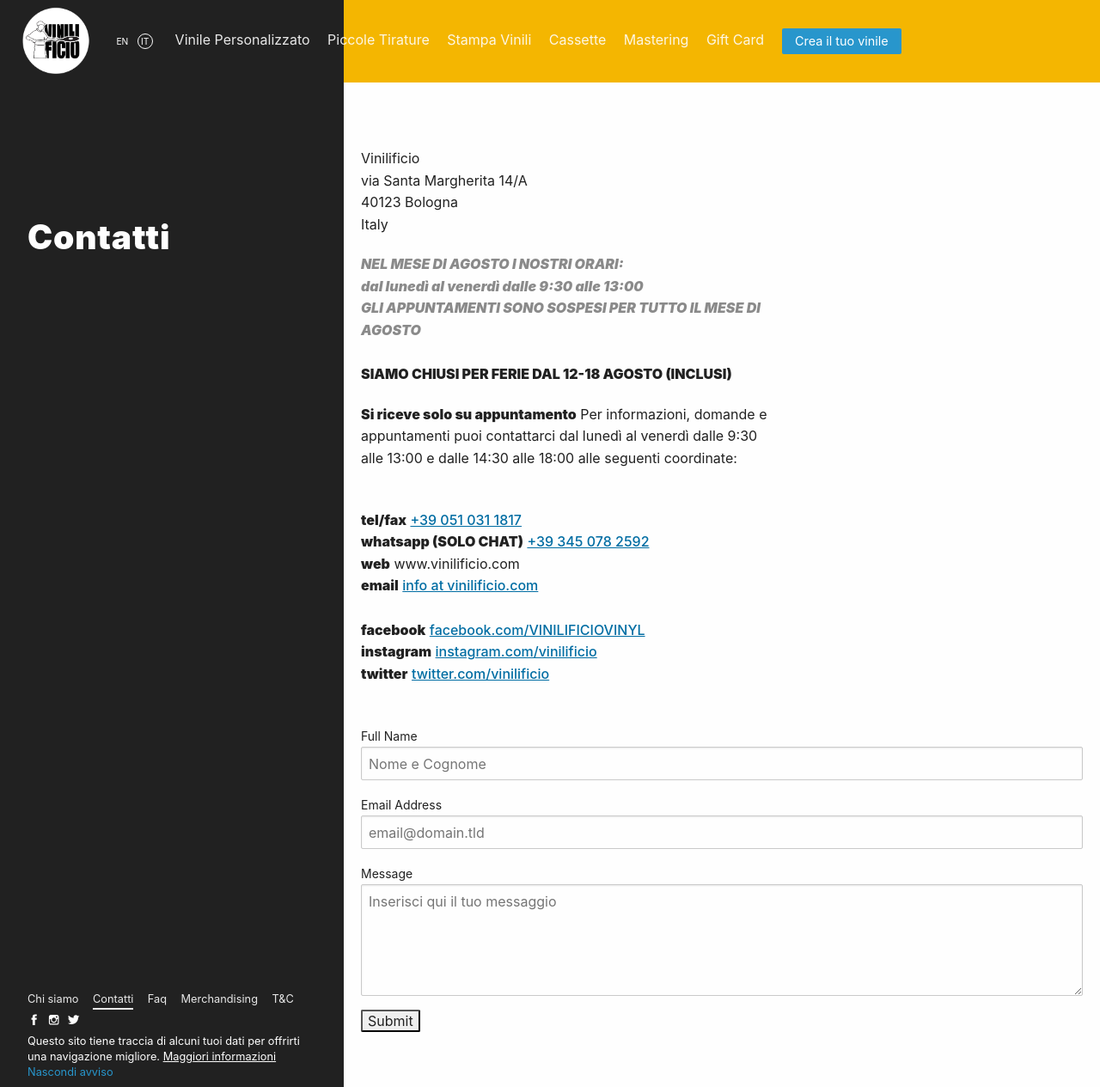
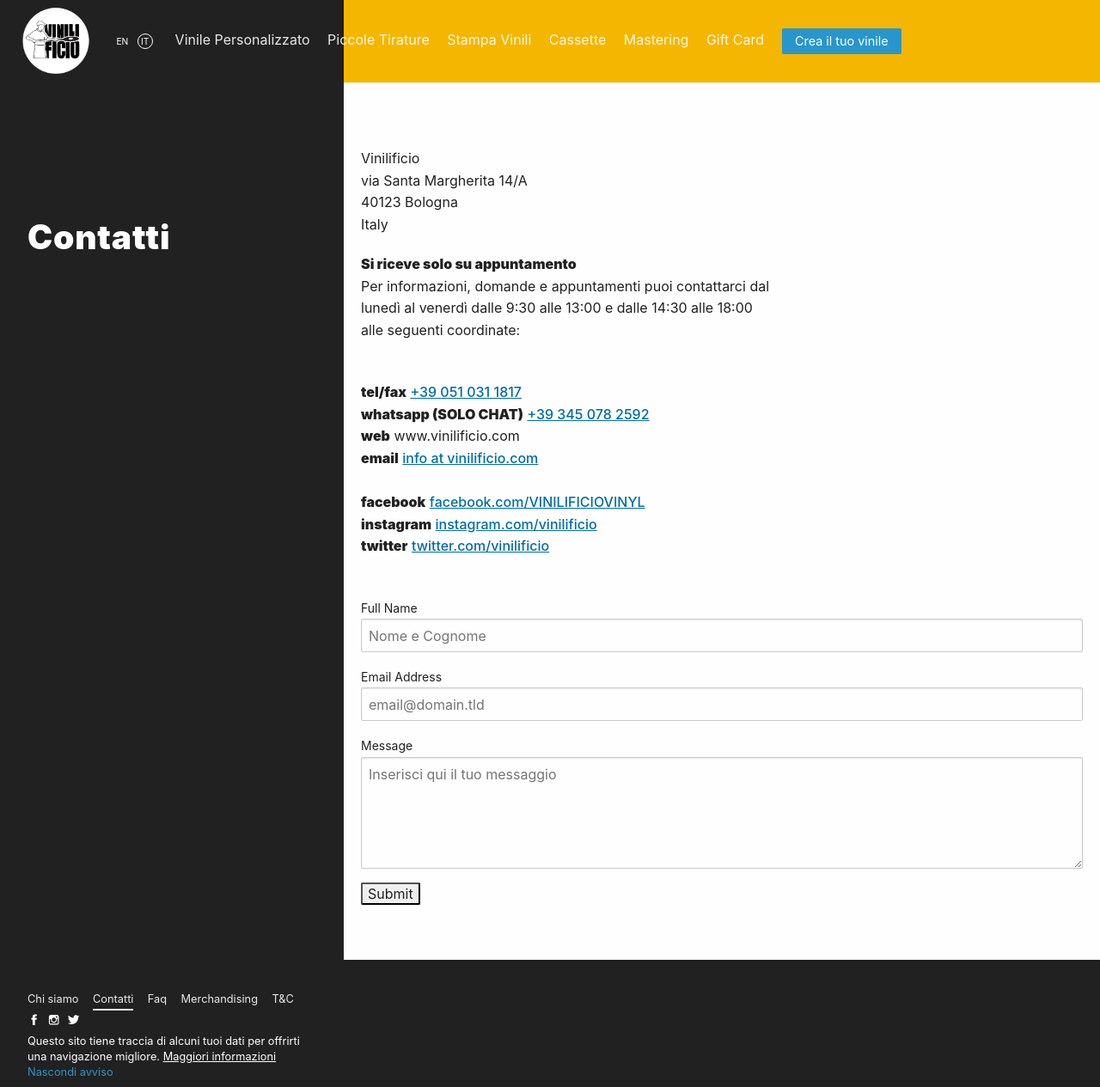
Before and after one commit to Vinilificio/vinilificio.com, a Jekyll site: the page built from _pages/contatti.md, in a window 1280 px wide and 1265 px high. Shown: the whole window at 86% size. Built offline with Jekyll 4.4.1, drawn with Linux system fonts in a browser that asks for light colours; nearby versions of some CDN libraries; comment, search, counter and statistics services are not loaded.

Commit message:
fine vacanze

```diff
--- a/_pages/contatti.md
+++ b/_pages/contatti.md
@@ -10,15 +10,7 @@
 40123 Bologna<br>
 Italy
 
-
-
-
-<b>_NEL MESE DI AGOSTO I NOSTRI ORARI: <br>
-dal lunedì al venerdì dalle 9:30 alle 13:00_ <br>
-_GLI APPUNTAMENTI SONO SOSPESI PER TUTTO IL MESE DI AGOSTO_<br><br>
-SIAMO CHIUSI PER FERIE DAL 12-18 AGOSTO (INCLUSI)</b><br>
-
-__Si riceve solo su appuntamento__
+__Si riceve solo su appuntamento__<br>
 Per informazioni, domande e appuntamenti puoi contattarci dal lunedì al venerdì dalle 9:30 alle 13:00 e dalle 14:30 alle 18:00 alle seguenti coordinate:<br><br>
 
 __tel/fax__ <a href="tel:+390510311817" title="Chiama il Vinilifico">+39 051 031 1817</a><br>
```
